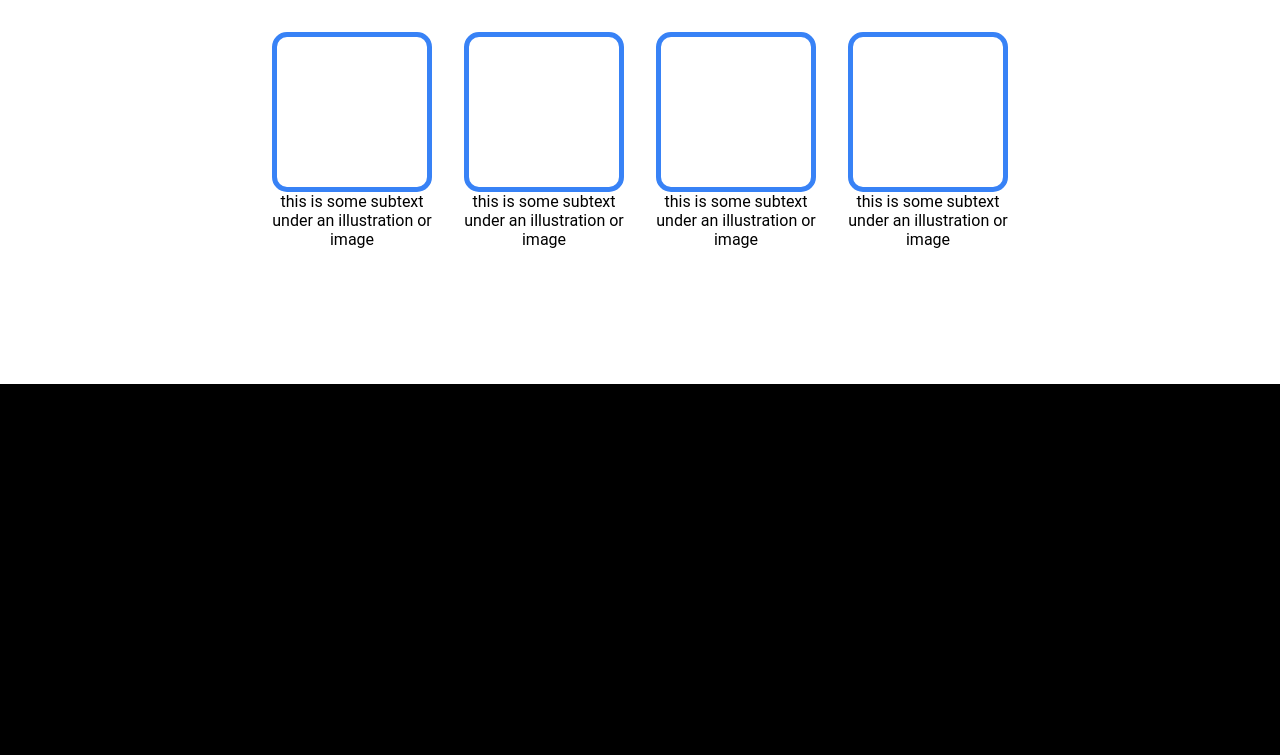
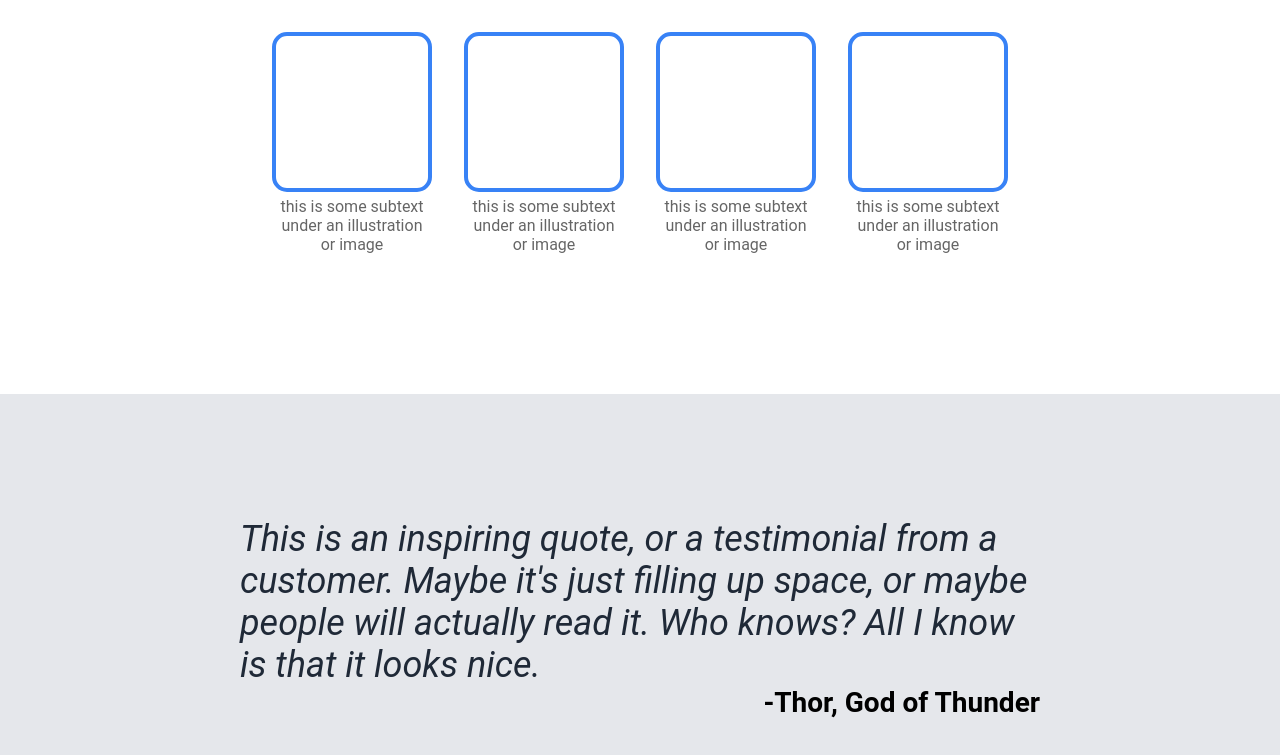
Before and after one commit to tadakane/landing-page, a plain HTML site: page index.html in a window 1280 px wide. Shown: the part 613-1368 px from the top of the page. Before the commit the page ends 1035 px from the top, so only its background shows below. Drawn offline with Linux system fonts and the light colour scheme.

Commit message:
Add CSS for quote and lower body section

```diff
--- a/styles.css
+++ b/styles.css
@@ -128,9 +128,42 @@ a {
 }
 
 .placeholder-box {
-    border: 5px solid #3882F6;
+    border: 4px solid #3882F6;
     box-sizing: border-box;
     width: 160px;
     height: 160px;
     border-radius: 15px;
 }
+
+.placeholder-text {
+    opacity: 60%;
+    padding: 5px;
+}
+
+.lower-body {
+    display: flex;
+    flex-direction: column;
+    padding: 24px 200px;
+    background-color: #E5E7EB;
+    align-items: center;
+}
+
+.lower-content {
+    max-width: 800px;
+    padding: 100px 0px;
+}
+
+.quote {
+    display: flex;
+    font-size: 36px;
+    font-style: italic;
+    color: #1F2937;
+    justify-content: flex-end;
+}
+
+.credits {
+    display: flex;
+    font-size: 28px;
+    font-weight: 700;
+    justify-content: flex-end;
+}
```
